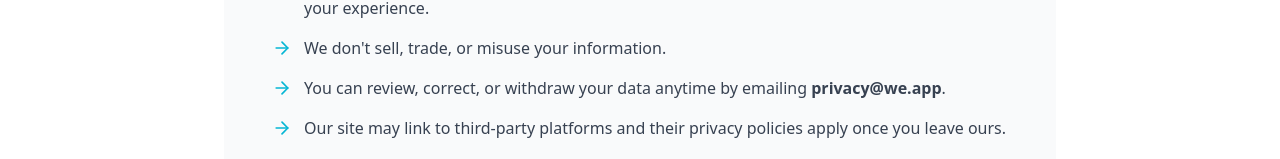
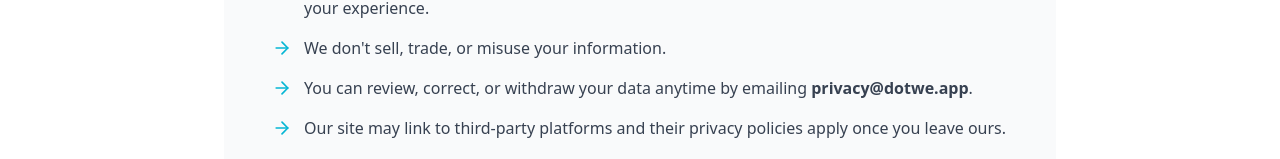
Before and after one commit to iknowanguy/dotwe, a Next.js app: page /privacy in a window 1280 px wide. Shown: the part 625-784 px from the top of the page. Built offline with nearby package versions, Linux system fonts and the light colour scheme.

Commit message:
mail changed

```diff
--- a/app/delete/page.tsx
+++ b/app/delete/page.tsx
@@ -69,7 +69,7 @@ export default function AccountDeletion() {
             <div className="bg-gray-50 rounded-2xl p-6 md:p-8 my-6 md:my-8">
               <h3 className="text-lg md:text-xl font-semibold mb-4">Option B: Email Request</h3>
               <ol className="list-decimal pl-5 md:pl-6 space-y-2 md:space-y-3 text-gray-700 mt-4 text-sm md:text-base">
-                <li>Send an email to <strong>privacy@we.app</strong>.</li>
+                <li>Send an email to <strong>privacy@dotwe.app</strong>.</li>
                 <li>The subject line <strong>MUST</strong> be: <strong>Account Deletion Request - [Your Registered Email]</strong>.</li>
                 <li>The body of the email must state your full name and confirm your intent to permanently delete your account.</li>
               </ol>
@@ -160,7 +160,7 @@ export default function AccountDeletion() {
               If you have any questions about the account deletion process or our data handling practices, please contact us at:
             </p>
             <div className="mt-4 text-gray-700">
-              <p><strong>Email:</strong> privacy@we.app</p>
+              <p><strong>Email:</strong> privacy@dotwe.app</p>
               <p className="mt-2"><strong>Subject Line:</strong> Account Deletion Inquiry</p>
             </div>
           </section>
--- a/app/privacy/page.tsx
+++ b/app/privacy/page.tsx
@@ -63,7 +63,7 @@ export default function Privacy() {
             </li>
             <li className="flex gap-3 text-gray-700">
               <ArrowRight className="w-5 h-5 text-cyan-500 flex-shrink-0 mt-0.5" />
-              <span>You can review, correct, or withdraw your data anytime by emailing <strong>privacy@we.app</strong>.</span>
+              <span>You can review, correct, or withdraw your data anytime by emailing <strong>privacy@dotwe.app</strong>.</span>
             </li>
             <li className="flex gap-3 text-gray-700">
               <ArrowRight className="w-5 h-5 text-cyan-500 flex-shrink-0 mt-0.5" />
@@ -243,7 +243,7 @@ export default function Privacy() {
               If you have any questions or concerns about this Privacy Policy, our data practices, or if you wish to exercise your data rights, please contact us:
             </p>
             <div className="mt-4 text-gray-700">
-              <p><strong>By Email:</strong> privacy@we.app</p>
+              <p><strong>By Email:</strong> privacy@dotwe.app</p>
               <p className="mt-2"><strong>By Mail:</strong></p>
               <p>.We Inc.</p>
               <p>[Your Company Address]</p>
--- a/app/terms/page.tsx
+++ b/app/terms/page.tsx
@@ -140,19 +140,12 @@ export default function TermsOfService() {
             </p>
           </section>
 
-          {/* Section 7 */}
-          <section>
-            <h2 className="text-xl md:text-2xl font-semibold text-gray-900 mb-4">7. Governing Law and Dispute Resolution</h2>
-            <p className="text-gray-700 text-sm md:text-base">
-              These Terms shall be governed by and defined in accordance with the laws of <strong>[Insert Governing Jurisdiction, e.g., the State of Delaware, USA, or the Republic of India]</strong>. Any disputes will be subject to the exclusive jurisdiction of the courts in <strong>[Insert City/Region, e.g., Bangalore, Karnataka]</strong>.
-            </p>
-          </section>
 
           {/* Section 8 */}
           <section>
             <h2 className="text-xl md:text-2xl font-semibold text-gray-900 mb-4">8. Contact Information</h2>
             <p className="text-gray-700 text-sm md:text-base">
-              For questions regarding these Terms, please contact us at: <strong>legal@we.app</strong>.
+              For questions regarding these Terms, please contact us at: <strong>legal@dotwe.app</strong>.
             </p>
           </section>
         </div>
--- a/src/components/AccountDeletion.tsx
+++ b/src/components/AccountDeletion.tsx
@@ -69,7 +69,7 @@ export default function AccountDeletion() {
             <div className="bg-gray-50 rounded-2xl p-8 my-8">
               <h3>Option B: Email Request</h3>
               <ol className="list-decimal pl-6 space-y-3 text-gray-700 mt-4">
-                <li>Send an email to <strong>privacy@we.app</strong>.</li>
+                <li>Send an email to <strong>privacy@dotwe.app</strong>.</li>
                 <li>The subject line <strong>MUST</strong> be: <strong>Account Deletion Request - [Your Registered Email]</strong>.</li>
                 <li>The body of the email must state your full name and confirm your intent to permanently delete your account.</li>
               </ol>
@@ -158,7 +158,7 @@ export default function AccountDeletion() {
               If you have any questions about the account deletion process or our data handling practices, please contact us at:
             </p>
             <div className="mt-4 text-gray-700">
-              <p><strong>Email:</strong> privacy@we.app</p>
+              <p><strong>Email:</strong> privacy@dotwe.app</p>
               <p className="mt-2"><strong>Subject Line:</strong> Account Deletion Inquiry</p>
             </div>
           </section>
--- a/src/components/Privacy.tsx
+++ b/src/components/Privacy.tsx
@@ -63,7 +63,7 @@ export default function Privacy() {
             </li>
             <li className="flex gap-3 text-gray-700">
               <ArrowRight className="w-5 h-5 text-cyan-500 flex-shrink-0 mt-0.5" />
-              <span>You can review, correct, or withdraw your data anytime by emailing <strong>privacy@we.app</strong>.</span>
+              <span>You can review, correct, or withdraw your data anytime by emailing <strong>privacy@dotwe.app</strong>.</span>
             </li>
             <li className="flex gap-3 text-gray-700">
               <ArrowRight className="w-5 h-5 text-cyan-500 flex-shrink-0 mt-0.5" />
@@ -241,7 +241,7 @@ export default function Privacy() {
               If you have any questions or concerns about this Privacy Policy, our data practices, or if you wish to exercise your data rights, please contact us:
             </p>
             <div className="mt-4 text-gray-700">
-              <p><strong>By Email:</strong> privacy@we.app</p>
+              <p><strong>By Email:</strong> privacy@dotwe.app</p>
               <p className="mt-2"><strong>By Mail:</strong></p>
               <p>.We Inc.</p>
               <p>[Your Company Address]</p>
--- a/src/components/TermsOfService.tsx
+++ b/src/components/TermsOfService.tsx
@@ -140,19 +140,12 @@ export default function TermsOfService() {
             </p>
           </section>
 
-          {/* Section 7 */}
-          <section>
-            <h2>7. Governing Law and Dispute Resolution</h2>
-            <p className="text-gray-700">
-              These Terms shall be governed by and defined in accordance with the laws of <strong>[Insert Governing Jurisdiction, e.g., the State of Delaware, USA, or the Republic of India]</strong>. Any disputes will be subject to the exclusive jurisdiction of the courts in <strong>[Insert City/Region, e.g., Bangalore, Karnataka]</strong>.
-            </p>
-          </section>
 
           {/* Section 8 */}
           <section>
-            <h2>8. Contact Information</h2>
+            <h2>7. Contact Information</h2>
             <p className="text-gray-700">
-              For questions regarding these Terms, please contact us at: <strong>legal@we.app</strong>.
+              For questions regarding these Terms, please contact us at: <strong>legal@dotwe.app</strong>.
             </p>
           </section>
         </div>
```
Also changed, not shown: 1 other file (tests, documents, lock files or other folders).
